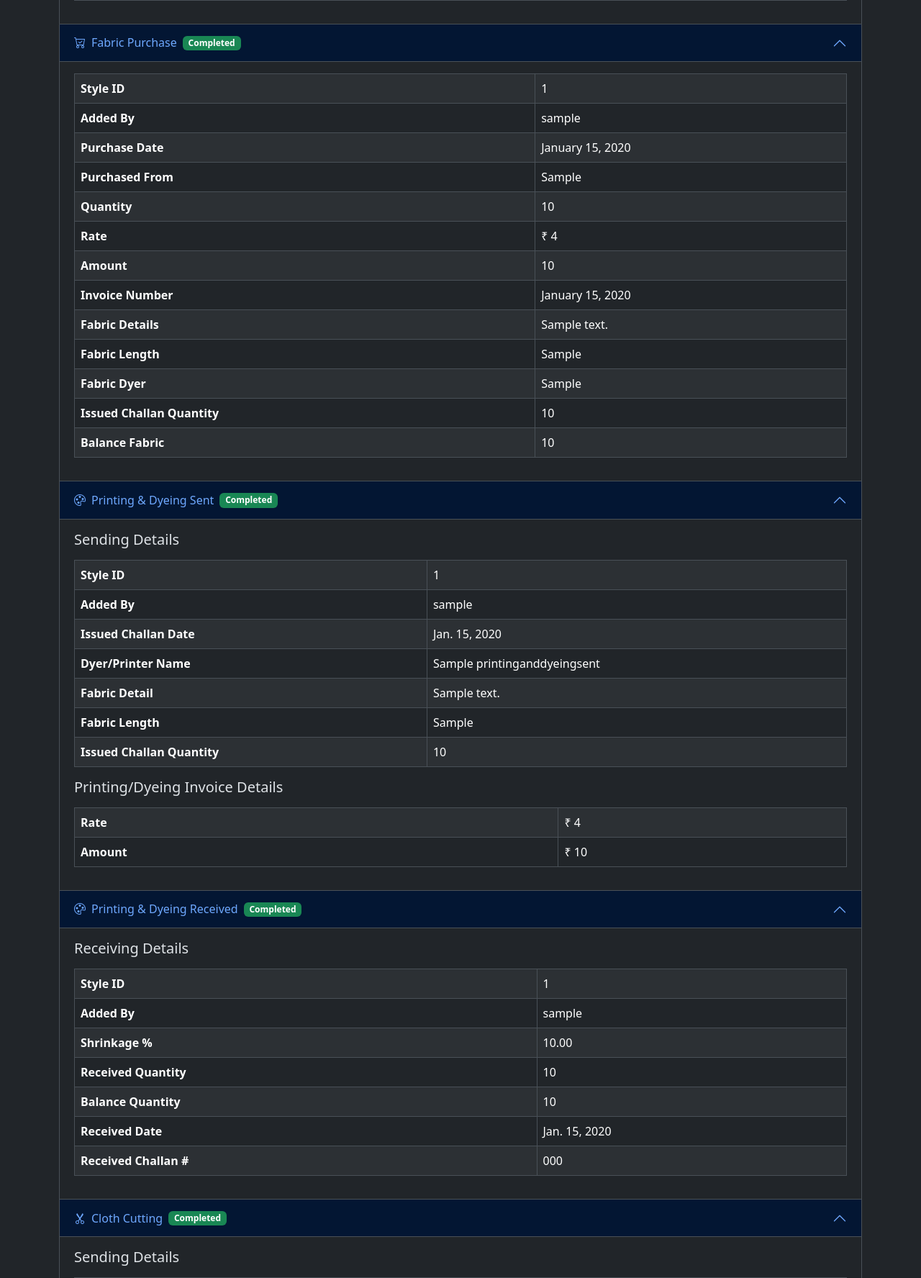
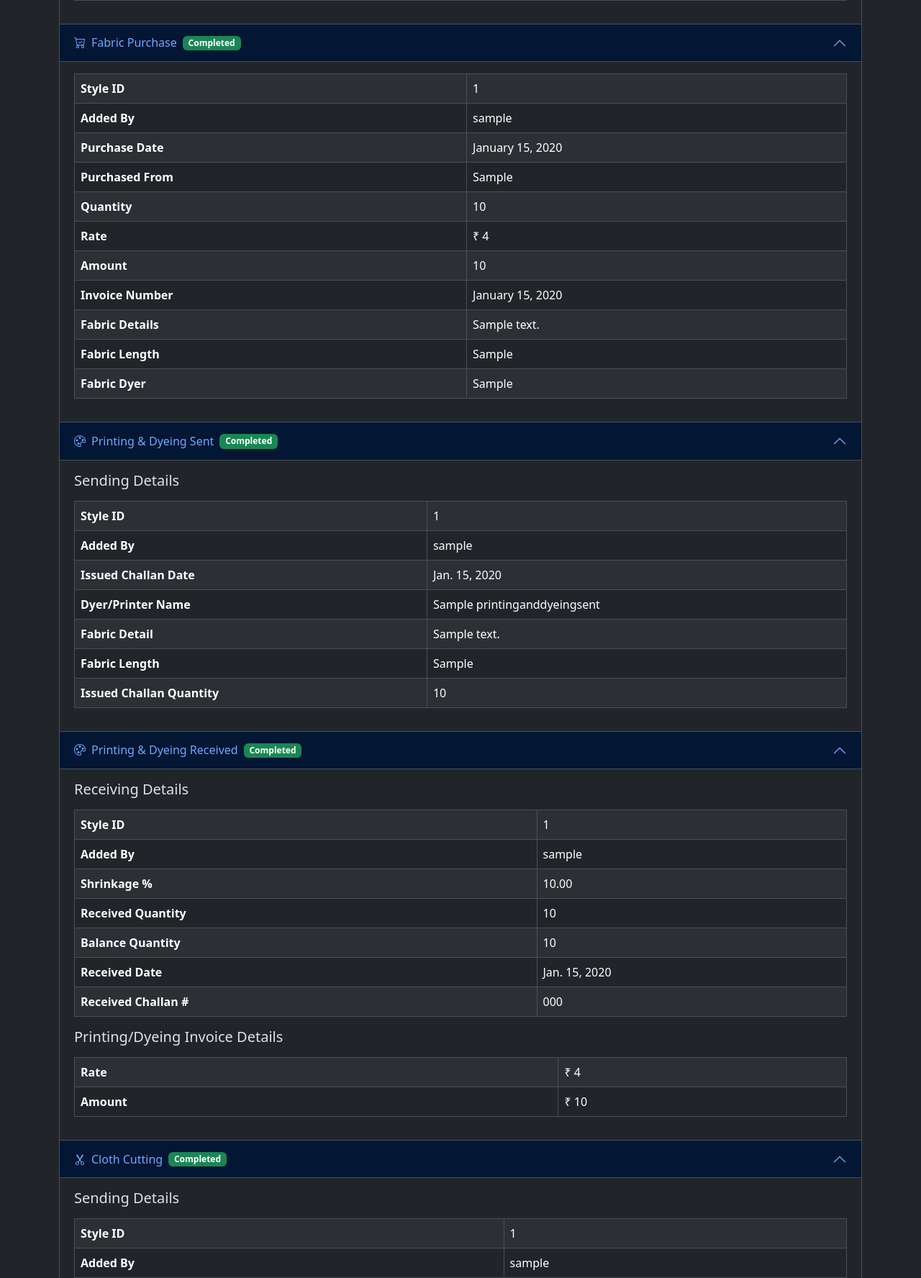
Before and after one commit to adarshpand3y/KMS, a Django app: page /order/1 in a window 1280 px wide. Shown: the part 1123-2899 px from the top of the page at 72% size. Run offline with Django 5.2, Linux system fonts and the light colour scheme; the first user in the database is signed in; tables that the repository leaves empty hold one stand-in row (Sample ...).

Commit message:
Updated models based on feedback

```diff
--- a/mainapp/forms.py
+++ b/mainapp/forms.py
@@ -19,7 +19,7 @@ class FabricPurchasedForm(forms.ModelForm):
     class Meta:
         model = FabricPurchased
         fields = ['fabric_purchase_date', 'purchased_from', 'quantity', 'rate', 'invoice_number',
-                  'fabric_detail', 'fabric_length', 'fabric_dyer', 'issued_challan_quantity']
+                  'fabric_detail', 'fabric_length', 'fabric_dyer']
         widgets = {
             'fabric_purchase_date': forms.DateInput(attrs={'type': 'date', 'placeholder': 'YYYY-MM-DD'}),
             'issued_challan_date': forms.DateInput(attrs={'type': 'date', 'placeholder': 'YYYY-MM-DD'}),
@@ -29,7 +29,7 @@ class PrintingAndDyeingSentForm(forms.ModelForm):
     class Meta:
         model = PrintingAndDyeingSent
         fields = ['issued_challan_date', 'dyer_printer_name', 'fabric_detail',
-                  'fabric_length', 'issued_challan_quantity', 'rate']
+                  'fabric_length', 'issued_challan_quantity']
         widgets = {
             'issued_challan_date': forms.DateInput(attrs={'type': 'date', 'placeholder': 'YYYY-MM-DD'}),
         }
@@ -38,7 +38,7 @@ class PrintingAndDyeingReceivedForm(forms.ModelForm):
     class Meta:
         model = PrintingAndDyeingReceived
         fields = ['shrinkage_in_percentage', 'received_date',
-                  'received_challan_number']
+                  'received_challan_number', 'rate']
         widgets = {
             'received_date': forms.DateInput(attrs={'type': 'date', 'placeholder': 'YYYY-MM-DD'}),
         }
--- a/mainapp/models.py
+++ b/mainapp/models.py
@@ -2,6 +2,7 @@ from django.db import models
 from django.contrib.auth.models import User
 from django.core.exceptions import ValidationError
 import datetime
+from math import floor
 
 # Create your models here.
 class Order(models.Model):
@@ -93,8 +94,6 @@ class FabricPurchased(models.Model):
     fabric_detail = models.CharField(max_length=100)
     fabric_length = models.CharField(max_length=20)
     fabric_dyer = models.CharField(max_length=100)
-    issued_challan_quantity = models.IntegerField(help_text="Quantity of fabric to buy mentioned in challan.")
-    balance_fabric = models.DecimalField(max_digits=10, decimal_places=2, blank=True) # calculated field
 
     user = models.ForeignKey(User, on_delete=models.CASCADE, null=True, blank=True)
 
@@ -103,7 +102,6 @@ class FabricPurchased(models.Model):
 
     def save(self, *args, **kwargs):
         self.amount = self.quantity * self.rate
-        self.balance_fabric = self.issued_challan_quantity - self.quantity
         if self.order.status == 'Pending':
             self.order.status = 'Fabric Purchased'
             self.order.save()
@@ -128,9 +126,6 @@ class PrintingAndDyeingSent(models.Model):
     fabric_length = models.CharField(max_length=20)
     issued_challan_quantity = models.IntegerField()
     received = models.BooleanField(default=False)
-    # dyer invoice details
-    rate = models.DecimalField(max_digits=10, decimal_places=2)
-    amount = models.DecimalField(max_digits=10, decimal_places=2, blank=True)  # calculated field
 
     user = models.ForeignKey(User, on_delete=models.CASCADE, null=True, blank=True)
 
@@ -140,7 +135,6 @@ class PrintingAndDyeingSent(models.Model):
     def save(self, *args, **kwargs):
         if self.order.status == 'Fabric Purchased':
             self.order.status = 'Printing and Dyeing Sent'
-            self.amount = self.rate * self.issued_challan_quantity
             self.order.save()
         super().save(*args, **kwargs)
 
@@ -152,11 +146,13 @@ class PrintingAndDyeingReceived(models.Model):
     printing_and_dyeing_sent = models.ForeignKey(PrintingAndDyeingSent, on_delete=models.CASCADE)
     shrinkage_in_percentage = models.DecimalField(max_digits=10, decimal_places=2)
     received_quantity = models.IntegerField(default=0)
-    received_quantity2 = models.IntegerField(default=0)
-    received_quantity3 = models.IntegerField(default=0)
     balance_quantity = models.IntegerField(blank=True)  # calculated field
     received_date = models.DateField(default=datetime.date.today)
     received_challan_number = models.CharField(max_length=50)
+
+    # dyer invoice details
+    rate = models.DecimalField(default=0, max_digits=10, decimal_places=2)
+    amount = models.DecimalField(default=0, max_digits=10, decimal_places=2, blank=True)  # calculated field
 
     user = models.ForeignKey(User, on_delete=models.CASCADE, null=True, blank=True)
 
@@ -168,8 +164,9 @@ class PrintingAndDyeingReceived(models.Model):
         issued_quantity = self.printing_and_dyeing_sent.issued_challan_quantity
 
         # Calculate received and balance quantities
-        self.received_quantity = issued_quantity - (issued_quantity * self.shrinkage_in_percentage / 100)
-        self.balance_quantity = issued_quantity - self.received_quantity - self.received_quantity2 - self.received_quantity3
+        self.received_quantity = floor(issued_quantity - (issued_quantity * self.shrinkage_in_percentage / 100))
+        self.balance_quantity = issued_quantity - self.received_quantity
+        self.amount = self.rate * self.received_quantity
 
         # Update order status
         if self.order.status == 'Printing and Dyeing Sent':
--- a/templates/order_detail.html
+++ b/templates/order_detail.html
@@ -193,14 +193,6 @@ KMS
                         <th scope="row">Fabric Dyer</th>
                         <td>{{ fabric_purchased.fabric_dyer }}</td>
                       </tr>
-                      <tr>
-                        <th scope="row">Issued Challan Quantity</th>
-                        <td>{{ fabric_purchased.issued_challan_quantity|indian_number_format }}</td>
-                      </tr>
-                      <tr>
-                        <th scope="row">Balance Fabric</th>
-                        <td>{{ fabric_purchased.balance_fabric|indian_number_format }}</td>
-                      </tr>
                     </tbody>
                   </table>
                 </div>
@@ -272,21 +264,6 @@ KMS
                       </tr>
                     </tbody>
                   </table>
-                  <h5 class="mb-3">Printing/Dyeing Invoice Details</h5>
-                  <div class="table-responsive">
-                    <table class="table table-bordered table-striped table-hover">
-                      <tbody>
-                        <tr>
-                          <th scope="row">Rate</th>
-                          <td>₹ {{ printing_dyeing_sent.rate|indian_number_format }}</td>
-                        </tr>
-                        <tr>
-                          <th scope="row">Amount</th>
-                          <td>₹ {{ printing_dyeing_sent.amount|indian_number_format }}</td>
-                        </tr>
-                      </tbody>
-                    </table>
-                  </div>
                 </div>
                 {% else %}
                 <div class="text-center py-3">
```
Also changed, not shown: other parts of templates/order_detail.html (+15 -0 lines), mainapp/migrations/0029_remove_fabricpurchased_balance_fabric_and_more.py (added), mainapp/migrations/0030_printinganddyeingsent_received_quantity_and_more.py (added), mainapp/migrations/0031_remove_printinganddyeingreceived_received_quantity2_and_more.py (added).
